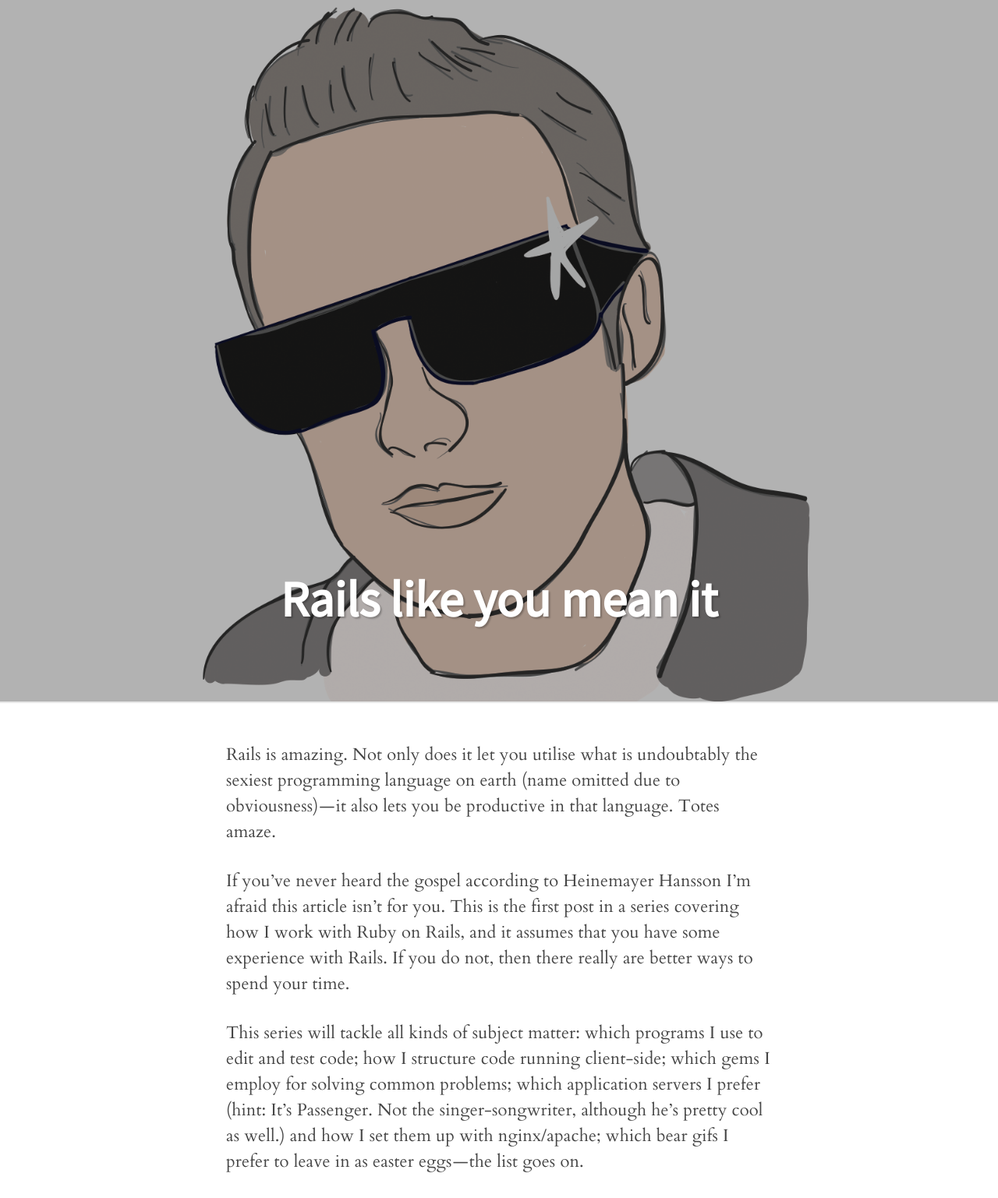
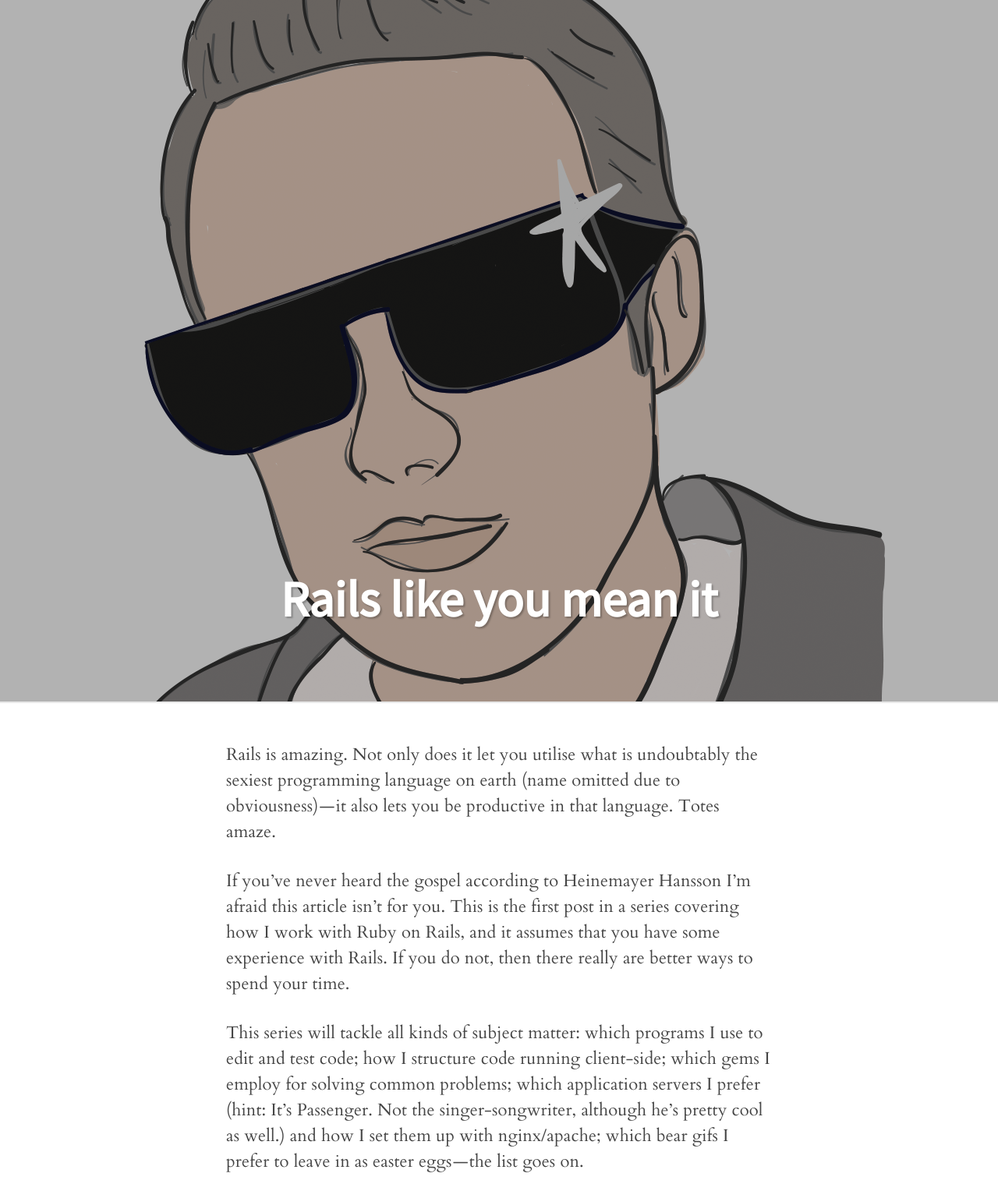
Before and after one commit to nicohvi/nicohvi.github.io, a Jekyll site: the page built from _posts/2014-10-27-Test-Post.md, in a window 1280 px wide. Shown: the whole page at 78% size. Built offline with Jekyll 4.4.1, drawn with Linux system fonts in a browser that asks for light colours; nearby versions of some CDN libraries; Markdown is read by kramdown in place of the engine named in the settings.

Commit message:
layout fix

```diff
--- a/_sass/posts.scss
+++ b/_sass/posts.scss
@@ -1,9 +1,8 @@
 #cover {
   flex: 1;
   min-height: 100vh;
-  background-position: center bottom;
+  background-position: center center;
   background-repeat: no-repeat;
-  background-size: contain;
   background-attachment: fixed;
   position: relative;
   border-bottom: 2px solid $gray;
```
